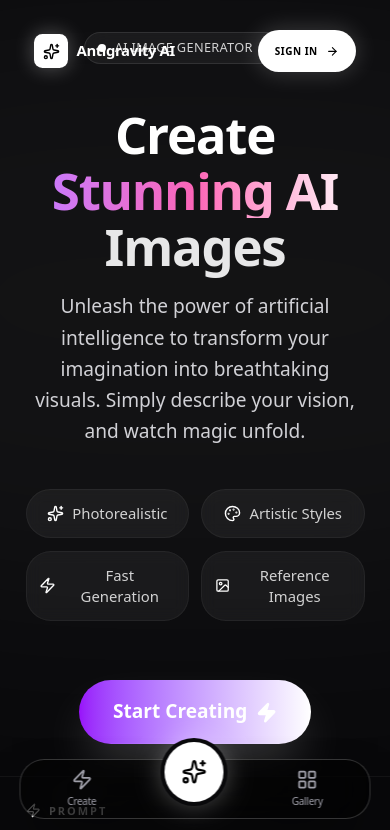
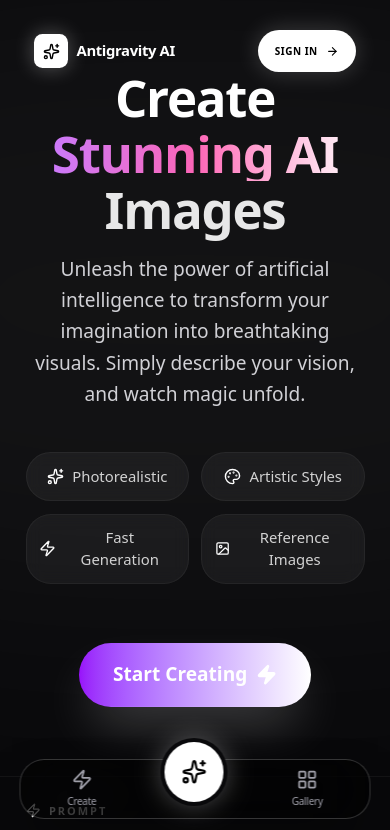
Before and after one commit to ashiqrahman12/image-generator-n8n-, a Next.js app: page / in a window 390 px wide. Shown: the top 830 px of the page. Built offline with nearby package versions, Linux system fonts and the light colour scheme.

Commit message:
UI: Hide AI Image Generator BETA badge on mobile

```diff
--- a/src/app/page.tsx
+++ b/src/app/page.tsx
@@ -24,12 +24,12 @@ export default function Home() {
 
         {/* Hero Section */}
         <section className="min-h-[calc(100vh-4rem)] flex flex-col items-center justify-center text-center p-6 max-w-4xl mx-auto z-10 space-y-10">
-          {/* Badge */}
+          {/* Badge - Hidden on Mobile */}
           <motion.div
             initial={{ opacity: 0, scale: 0.9 }}
             animate={{ opacity: 1, scale: 1 }}
             transition={{ delay: 0.1 }}
-            className="inline-flex items-center gap-2 px-3 py-1.5 rounded-full bg-white/5 border border-white/10 backdrop-blur-md"
+            className="hidden md:inline-flex items-center gap-2 px-3 py-1.5 rounded-full bg-white/5 border border-white/10 backdrop-blur-md"
           >
             <span className="relative flex h-2 w-2">
               <span className="animate-ping absolute inline-flex h-full w-full rounded-full bg-primary opacity-75"></span>
```
